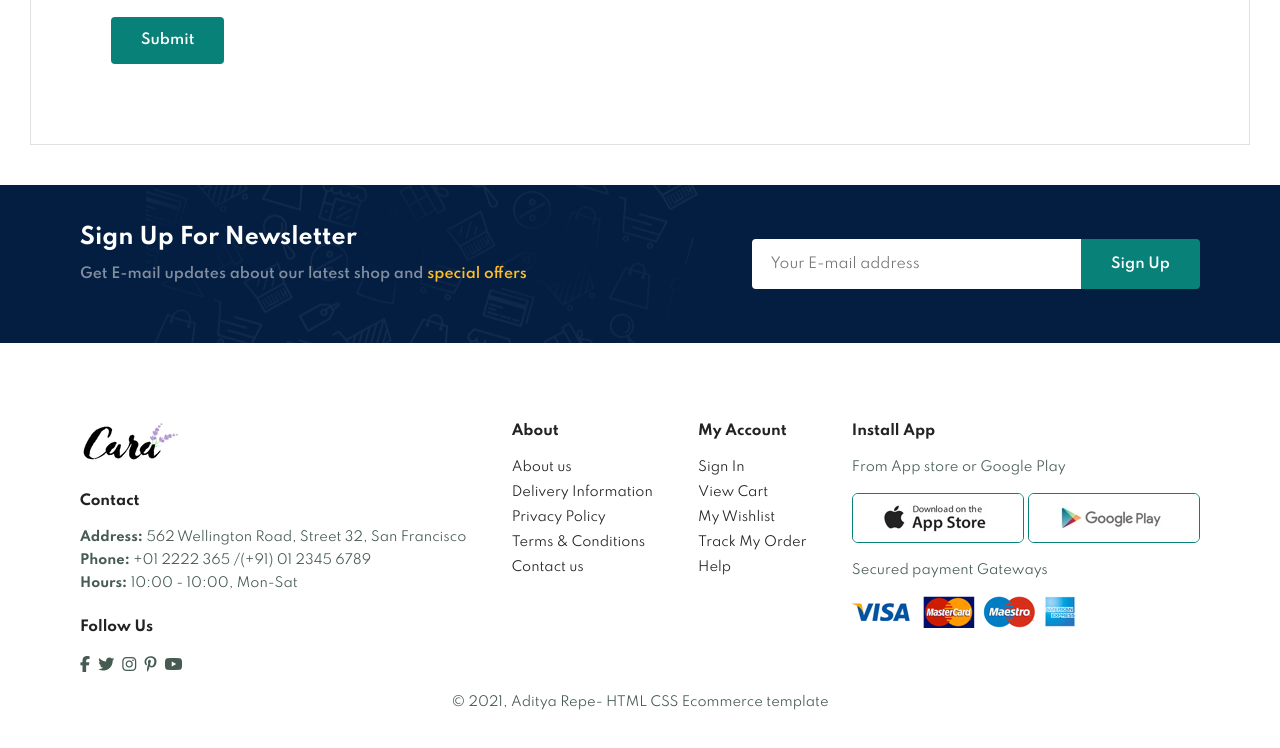
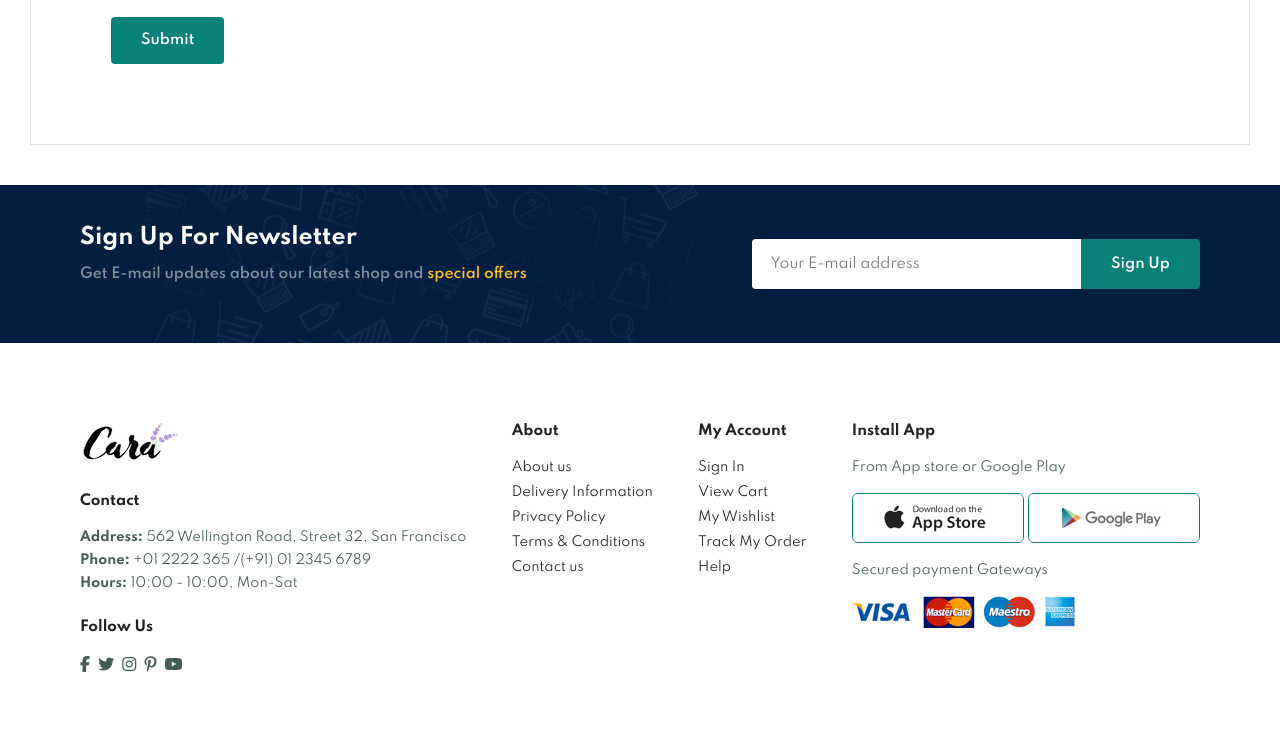
Before and after one commit to sureshnayak21/E-Commerce-, a plain HTML site: page contact.html in a window 1280 px wide. Shown: the part 1747-2495 px from the top of the page. Drawn offline with Linux system fonts and the light colour scheme.

Commit message:
save changes

```diff
--- a/contact.html
+++ b/contact.html
@@ -151,7 +151,7 @@
             <img src="img/pay/pay.png" alt="">
            </div>
            <div class="copyright">
-            <p>© 2021, Aditya Repe- HTML CSS Ecommerce template</p>
+
            </div>
         </footer>
     <script src="script.js"></script>
```
Also changed, not shown: about.html (+1 -1 lines), blog.html (+1 -1 lines), cart.html (+1 -1 lines), index.html (+1 -1 lines).
